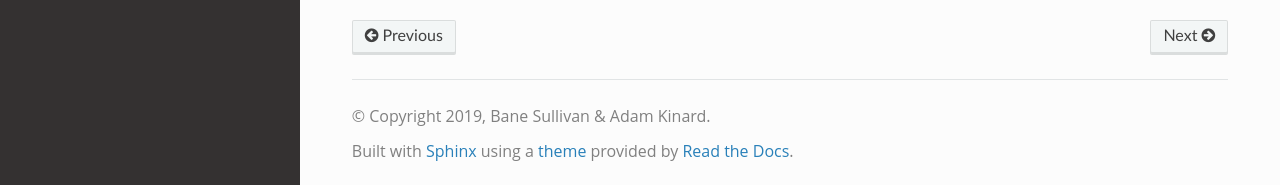
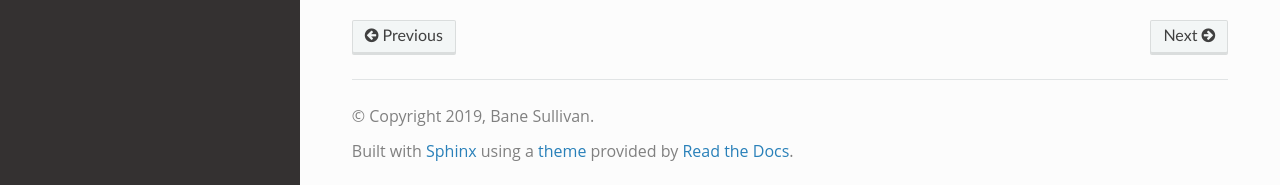
Before and after one commit to OpenGeoVis/GeothermalDesignChallenge, a Sphinx documentation site: the page built from docs/portfolio/index.rst, in a window 1280 px wide and 1129 px high. Shown: the part 941-1126 px from the top of the window. Built offline with Sphinx 7.4.7 and the Read the Docs theme 2.0.0, drawn with Linux system fonts in a browser that asks for light colours; pages that are not in the unit, such as notebooks, are missing from menus; the version number is read from the project's files by our own code.

Commit message:
Update conf.py

```diff
--- a/docs/conf.py
+++ b/docs/conf.py
@@ -43,8 +43,8 @@ master_doc = 'index'
 
 # General information about the project.
 project = u'2019 Geothermal Design Challenge'
-copyright = u'2019, Bane Sullivan & Adam Kinard'
-author = u'Bane Sullivan & Adam Kinard'
+copyright = u'2019, Bane Sullivan'
+author = u'Bane Sullivan'
 
 # The version info for the project you're documenting, acts as replacement for
 # |version| and |release|, also used in various other places throughout the
```
